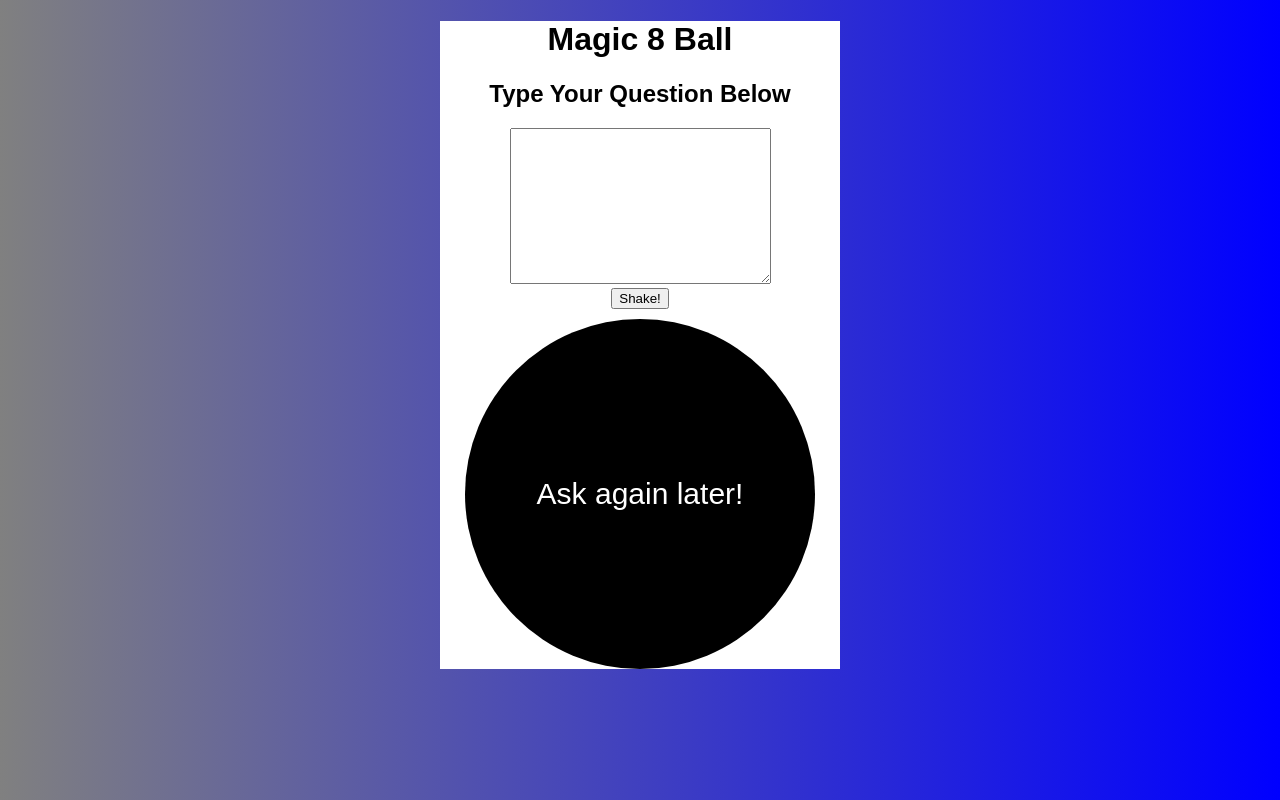
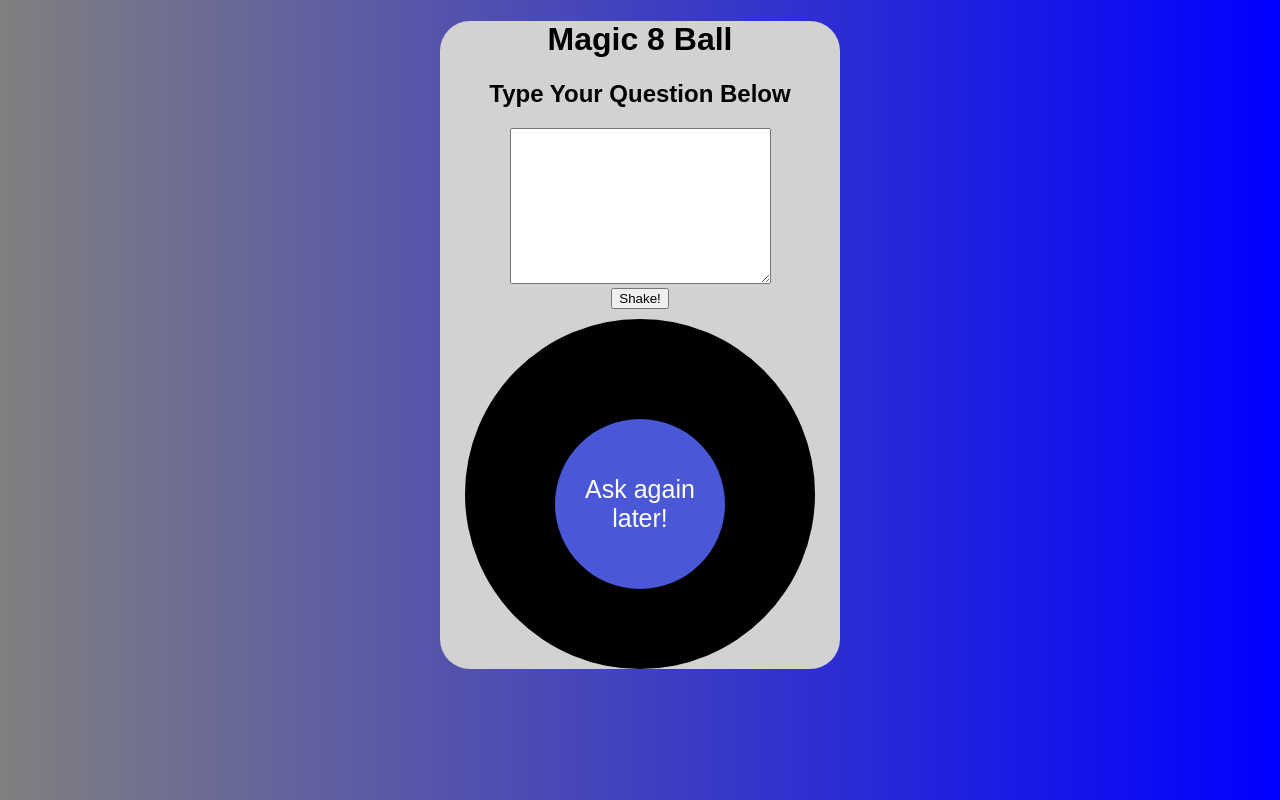
Before and after one commit to Rickythakar/magic_eight_ball, a plain HTML site: page index.html in a window 1280 px wide. Drawn offline with Linux system fonts and the light colour scheme.

Commit message:
changed css

```diff
--- a/index.html
+++ b/index.html
@@ -19,8 +19,10 @@
         <br>
         <button id="shakeButton">Shake!</button>
         <div id="eightball">
+        <div id="eightballText">
             <p id="answer">Ask again later!</p>
         </div>
+    </div>
     </div>
     <script src="./script.js"></script>
 </body>
--- a/style.css
+++ b/style.css
@@ -7,19 +7,31 @@ body {
 }
 
 #content {
-    background: white;
+    border-radius: 30px;
+    background: rgb(210, 210, 210);
     width: 400px;
     margin: auto;
     text-align: center;
 }
-
-#eightball {
+#eightball{
     width: 350px;
     height: 350px;
     margin: auto;
     margin-top: 10px;
     border-radius:100%;
-    background: black;
+    background-color: black;
+    color: white;
+    display: grid;
+    justify-content: center;
+    align-items: center;
+}
+#eightballText {
+    width: 170px;
+    height: 170px;
+    margin: auto;
+    margin-top: 100px;
+    border-radius:100%;
+    background: rgb(74, 88, 215);
     color: white;
     display: grid;
     justify-content: center;
@@ -27,5 +39,5 @@ body {
 }
 
 #answer {
-    font-size: 30px;
+    font-size: 25px;
 }
```
Also changed, not shown: 1 other file.
